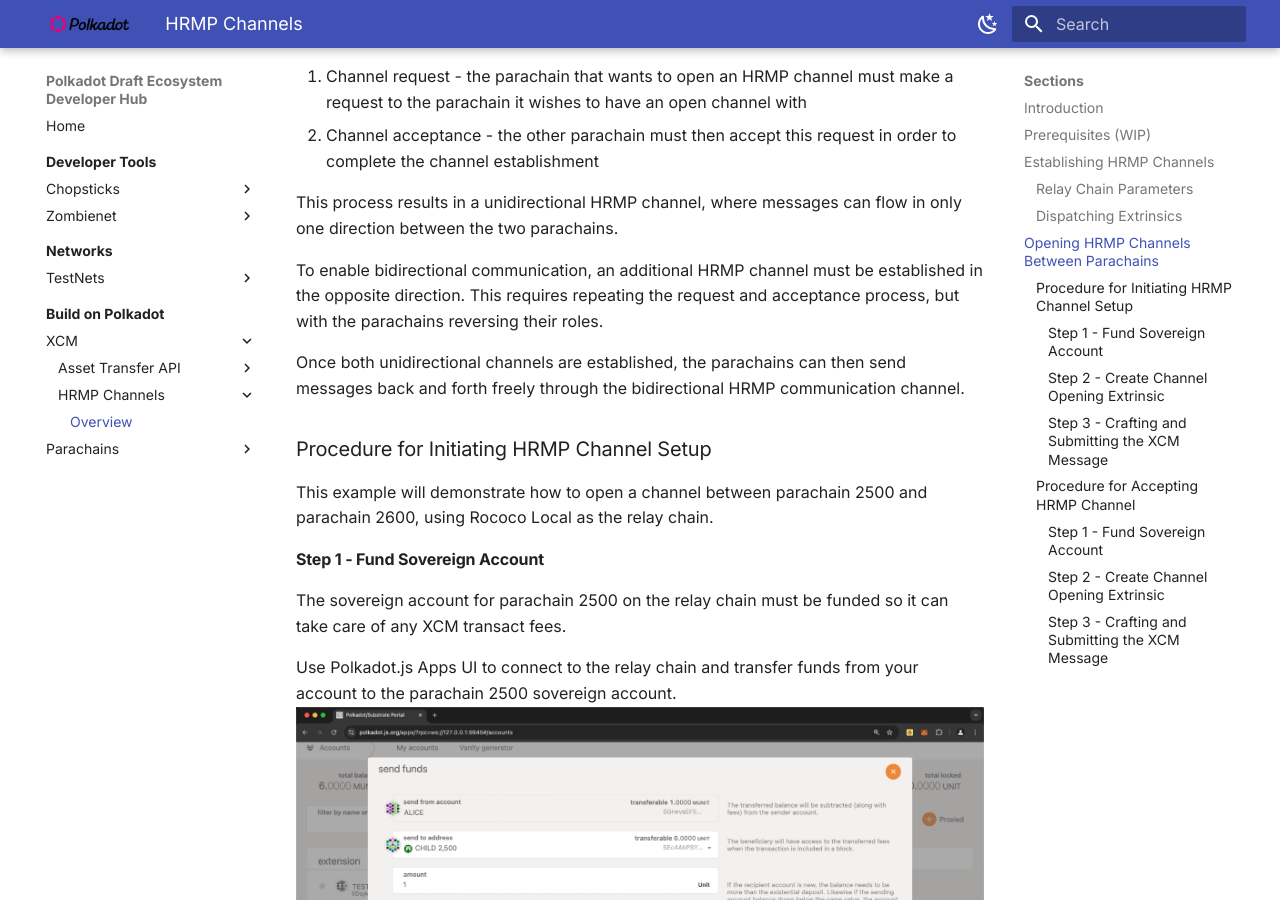
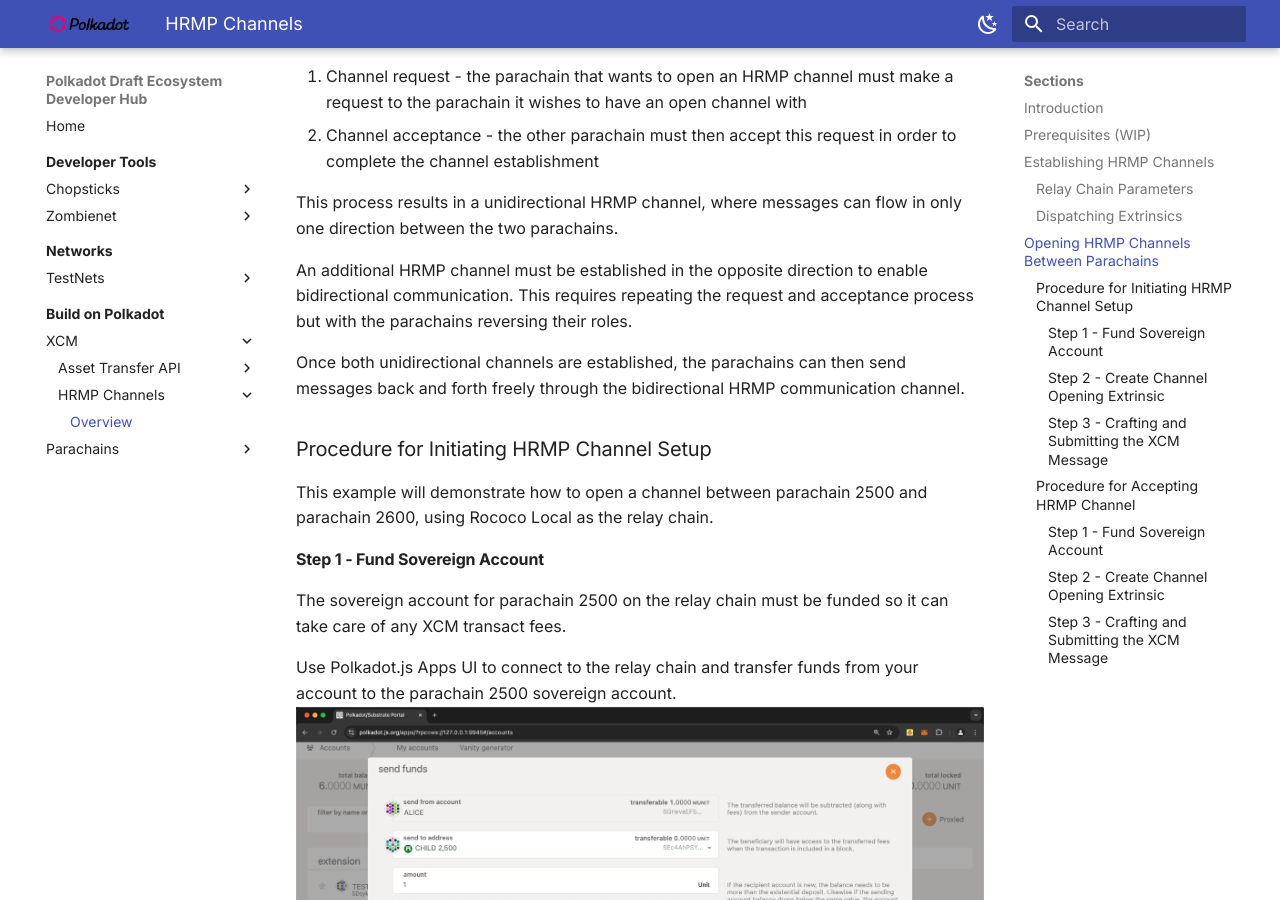
Before and after one commit to papermoonio/polkadot-ecosystem-docs-draft, an MkDocs documentation site: the page built from docs/build-on-polkadot/xcm/hrmp-channels/overview.md, in a window 1280 px wide and 900 px high, scrolled down 2961 px. Built offline with MkDocs 1.6.1 and Material for MkDocs 9.7.7, drawn with Linux system fonts in a browser that asks for light colours.

```diff
--- a/docs/build-on-polkadot/xcm/hrmp-channels/overview.md
+++ b/docs/build-on-polkadot/xcm/hrmp-channels/overview.md
@@ -64,7 +64,7 @@ For establishing communication channels between parachains on the Polkadot netwo
 
 This process results in a unidirectional HRMP channel, where messages can flow in only one direction between the two parachains.
 
-To enable bidirectional communication, an additional HRMP channel must be established in the opposite direction. This requires repeating the request and acceptance process, but with the parachains reversing their roles.
+An additional HRMP channel must be established in the opposite direction to enable bidirectional communication. This requires repeating the request and acceptance process but with the parachains reversing their roles.
 
 Once both unidirectional channels are established, the parachains can then send messages back and forth freely through the bidirectional HRMP communication channel.
 
```
